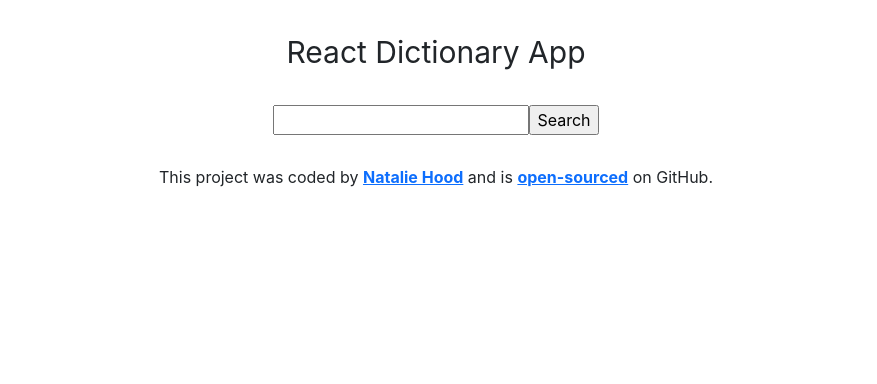
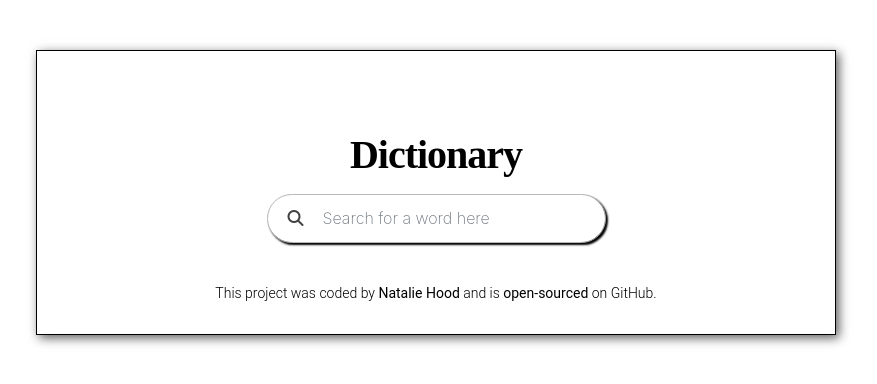
Before and after one commit to natalieh93/shecodes-react-dictionary-app, a React (Create React App) app: page / in a window 1280 px wide. Shown: the top 384 px of the page, without its empty margins (204-1081 px from the left). Built offline with nearby package versions, Linux system fonts and the light colour scheme.

Commit message:
Added styling to all elements

```diff
--- a/src/App.css
+++ b/src/App.css
@@ -1,15 +1,39 @@
-h2 {
-  margin-top: 40px;
-  margin-bottom: 20px;
-}
-
-.App-header {
-  font-size: 30px;
-  margin: 30px auto;
-  text-align: center;
+.App {
+  padding: 60px;
+  max-width: 800px;
+  height: auto;
+  margin: 50px auto;
+  box-shadow: 3px 3px 10px rgb(93, 93, 93);
+  color: black;
+  border: 1px solid black;
 }
 
 .App-footer {
-  margin: 30px auto;
+  font-size: 14px;
+  margin-top: 40px;
+  margin-bottom: -30px;
   text-align: center;
+  font-weight: 300;
+  color: black;
+  font-family: "Roboto", sans-serif;
 }
+
+a {
+  color: black;
+  text-decoration: none;
+}
+
+a:hover {
+  color: black;
+}
+
+.photographer-credit,
+.unsplash-link {
+  text-decoration: none;
+  color: black;
+}
+
+.photographer-credit:hover,
+.unsplash-link:hover {
+  color: black;
+}
--- a/src/App.js
+++ b/src/App.js
@@ -5,9 +5,6 @@ import "./App.css";
 export default function App() {
   return (
     <div className="App">
-      <div className="container">
-      <header className="App-header">React Dictionary App</header>
-      </div>
       <main>
         <Dictionary />
       </main>
--- a/src/Dictionary.css
+++ b/src/Dictionary.css
@@ -1,4 +1,45 @@
-.Dictionary-container {
-  margin: 30px auto;
+h1 {
+  font-size: 40px;
+  font-weight: 700;
+  letter-spacing: -1px;
   text-align: center;
+  margin-top: 20px;
+  font-family: "Times New Roman", Times, serif;
 }
+
+.Dictionary form {
+  width: 50%;
+  margin: 15px auto;
+}
+
+.Dictionary .form-control {
+  border: 1px solid rgb(184, 184, 184);
+  box-shadow: 2px 2px 2px 0px black;
+  font-weight: 200;
+  border-radius: 50px;
+  padding-left: 55px;
+  line-height: 35px;
+}
+
+.Dictionary .form-control-search {
+  position: absolute;
+  display: block;
+  width: 2.375rem;
+  height: 4.375rem;
+  padding-left: 20px;
+  line-height: 3rem;
+  text-align: center;
+  pointer-events: none;
+  color: #414141;
+}
+
+.photographer-credit,
+.unsplash-link {
+  text-decoration: none;
+  color: black;
+}
+
+.photographer-credit:hover,
+.unsplash-link:hover {
+  color: black;
+}
--- a/src/Dictionary.js
+++ b/src/Dictionary.js
@@ -26,12 +26,24 @@ export default function Dictionary() {
   return (
     <div className="Dictionary">
       <div className="Dictionary-container">
+              <h1 className="Dictionary-header">Dictionary</h1>
+      <section>
+
         <form onSubmit={search}>
-          <input type="search" onChange={handleKeywordChange} />
-          <input type="submit" value="Search" />
+
+          <span className="fa fa-search form-control-search"></span>
+          <input
+            type="text"
+            onChange={handleKeywordChange}
+            className="form-control"
+            placeholder="Search for a word here"
+        />
+
         </form>
+              </section>
         <Results results={results}/>
       </div>
-    </div>
+          </div>
+
   );
 }
--- /dev/null
+++ b/src/Meaning.css
@@ -0,0 +1,31 @@
+.Meaning h3 {
+  color: rgba(0, 0, 0, 0.603);
+  line-height: 1.5;
+  font-size: 24px;
+  font-weight: 600;
+  font-family: "Times New Roman", Times, serif;
+}
+
+.Meaning .example {
+  margin-bottom: 20px;
+  font-style: italic;
+  font-weight: 300;
+  color: #805c80;
+}
+
+.Meaning .definition {
+  font-weight: 300;
+  margin-top: 2px;
+  margin-bottom: 2px;
+  color: white;
+  font-family: "Roboto", sans-serif;
+}
+
+.Meaning {
+  box-shadow: 3px 3px 10px rgb(93, 93, 93);
+  border-radius: 5px;
+  background: #977d97c9;
+  padding: 20px 32px 5px;
+  margin-top: 30px;
+  margin-bottom: 30px;
+}
--- a/src/Meaning.js
+++ b/src/Meaning.js
@@ -1,5 +1,7 @@
 import React from "react";
 import Synonyms from "./Synonyms.js";
+
+import "./Meaning.css";
 
 export default function Meaning(props) {
   return (
@@ -8,15 +10,13 @@ export default function Meaning(props) {
       {props.meaning.definitions.map(function (definition, index) {
         return (
           <div key={index}>
-            <p>
-              {" "}
-              {definition.definition}
-              <br />
-              <em>{definition.example}</em>
-              <br/>
+          <p className="definition">{definition.definition}</p>
+            <p className="example">{definition.example}</p>
+            <p className="synonyms">
               <Synonyms synonyms={definition.synonyms} />
             </p>
           </div>
+
         );
       })}
     </div>
--- /dev/null
+++ b/src/Phonetic.css
@@ -0,0 +1,27 @@
+.Phonetic .fa-volume-up {
+  margin-top: -5px;
+  background: #977d97;
+  border: 1px solid #977d97;
+  color: white;
+  border-radius: 50px;
+  font-size: 18px;
+  padding: 10px;
+}
+
+.Phonetic .fa-volume-up:hover {
+  color: #977d97;
+  background: white;
+  border: 1px solid #977d97;
+  cursor: pointer;
+}
+
+.Phonetic .text {
+  color: #505050;
+  padding-left: 15px;
+  font-size: 18px;
+  font-weight: 300;
+}
+
+.Phonetic {
+  margin: -6px 5px 20px 1px;
+}
--- a/src/Phonetic.js
+++ b/src/Phonetic.js
@@ -1,5 +1,5 @@
 import React from "react";
-
+import "./Phonetic.css";
 
 export default function Phonetic (props) {
     const audio = new Audio (props.phonetic.audio)
@@ -11,7 +11,7 @@ export default function Phonetic (props) {
             <span className="sound">
            <i className="fas fa-volume-up" onClick={playSound}></i>
            </span>
-           <span className="text">{""} [ {props.phonetic.text} ]</span>
+           <span className="text">[ {props.phonetic.text} ]</span>
         </div>
     );
 }
--- /dev/null
+++ b/src/Results.css
@@ -0,0 +1,8 @@
+.Results h2 {
+  font-family: "Times New Roman", Times, serif;
+  font-size: 34px;
+  font-weight: 600;
+  line-height: 1.5;
+  margin-top: 35px;
+  margin-bottom: 15px;
+}
--- a/src/Results.js
+++ b/src/Results.js
@@ -1,13 +1,14 @@
 import React from "react";
 import Meaning from "./Meaning.js";
-import Phonetic from "./Phonetic.js"
+import Phonetic from "./Phonetic.js";
+import "./Results.css";
 
 export default function Results(props) {
   if (props.results) {
     return (
       <div className="Results">
-        <h2>{props.results.word}</h2>
-          {props.results.phonetics.map(function (phonetic, index) {
+        <h2 className>{props.results.word}</h2>
+        {props.results.phonetics.map(function (phonetic, index) {
           return (
            <div key={index}>
               {" "}
@@ -15,6 +16,7 @@ export default function Results(props) {
             </div>
           );
         })}
+
 
         {props.results.meanings.map(function (meaning, index) {
           return (
@@ -24,6 +26,7 @@ export default function Results(props) {
           );
         })}
       </div>
+
     );
   } else {
     return null;
--- /dev/null
+++ b/src/Synonyms.css
@@ -0,0 +1,17 @@
+.Synonyms li {
+  display: inline-block;
+
+  border-radius: 20px;
+  background: #977d97;
+  color: white;
+  font-weight: 200;
+  padding: 5px 10px;
+  margin: 0 10px 10px 0;
+  font-size: 15px;
+}
+
+.Synonyms ul {
+  margin: 5px 0 0 0;
+  padding-left: 20px;
+  font-size: 15px;
+}
--- a/src/Synonyms.js
+++ b/src/Synonyms.js
@@ -1,4 +1,5 @@
 import React from "react";
+import "./Synonyms.css";
 
 
 export default function Synonyms(props) {
```
Also changed, not shown: 1 other file (tests, documents, lock files or other folders).
